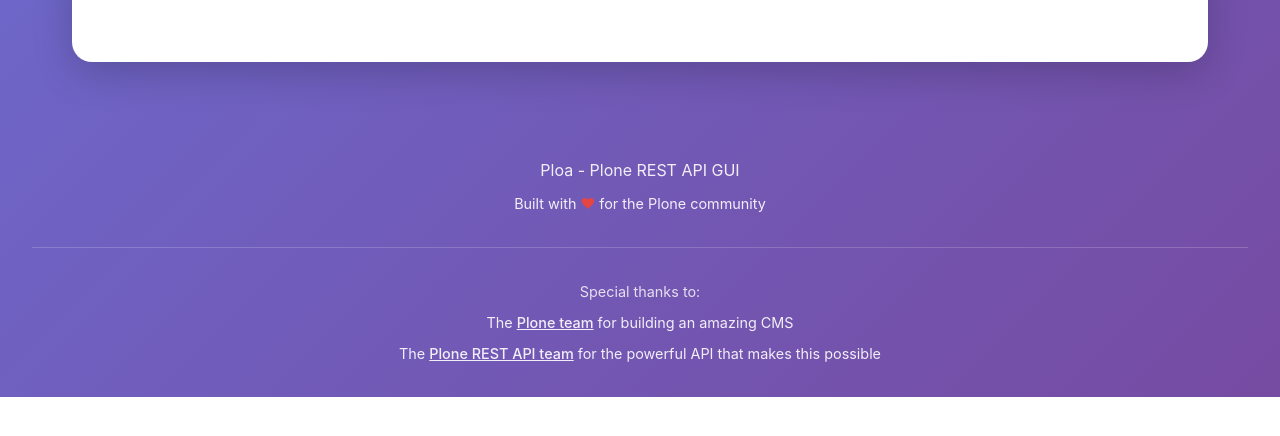
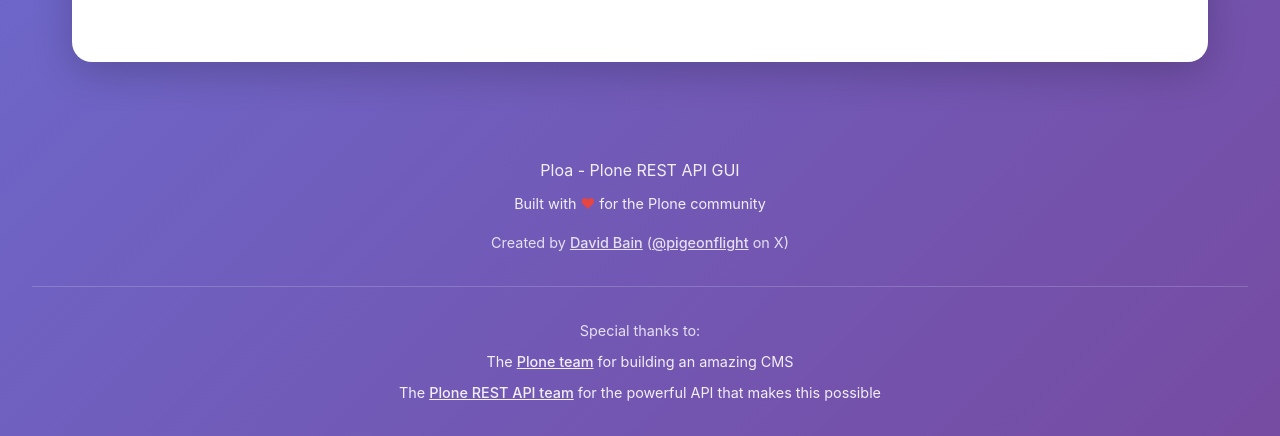
Before and after one commit to pigeonflight/Ploa, a website built with Vite: page docs/index.html in a window 1280 px wide. Shown: the part 1498-1934 px from the top of the page. Before the commit the page ends 1895 px from the top, so only its background shows below. Built offline with nearby package versions, Linux system fonts and the light colour scheme; some icons are missing.

Commit message:
Add author information with links to David Bain's website and X profile

```diff
--- a/docs/index.html
+++ b/docs/index.html
@@ -300,6 +300,10 @@
     <footer>
         <p>Ploa - Plone REST API GUI</p>
         <p style="margin-top: 0.5rem; font-size: 0.9rem;">Built with <span style="color: #f44336;">♥</span> for the Plone community</p>
+        <p style="margin-top: 1rem; font-size: 0.9rem; opacity: 0.9;">
+            Created by <a href="https://dbain.com" style="color: white; text-decoration: underline;">David Bain</a>
+            (<a href="https://x.com/pigeonflight" style="color: white; text-decoration: underline;">@pigeonflight</a> on X)
+        </p>
         <div style="margin-top: 2rem; padding-top: 2rem; border-top: 1px solid rgba(255,255,255,0.2);">
             <p style="font-size: 0.9rem; opacity: 0.9;">Special thanks to:</p>
             <p style="font-size: 0.9rem; margin-top: 0.5rem;">
```
